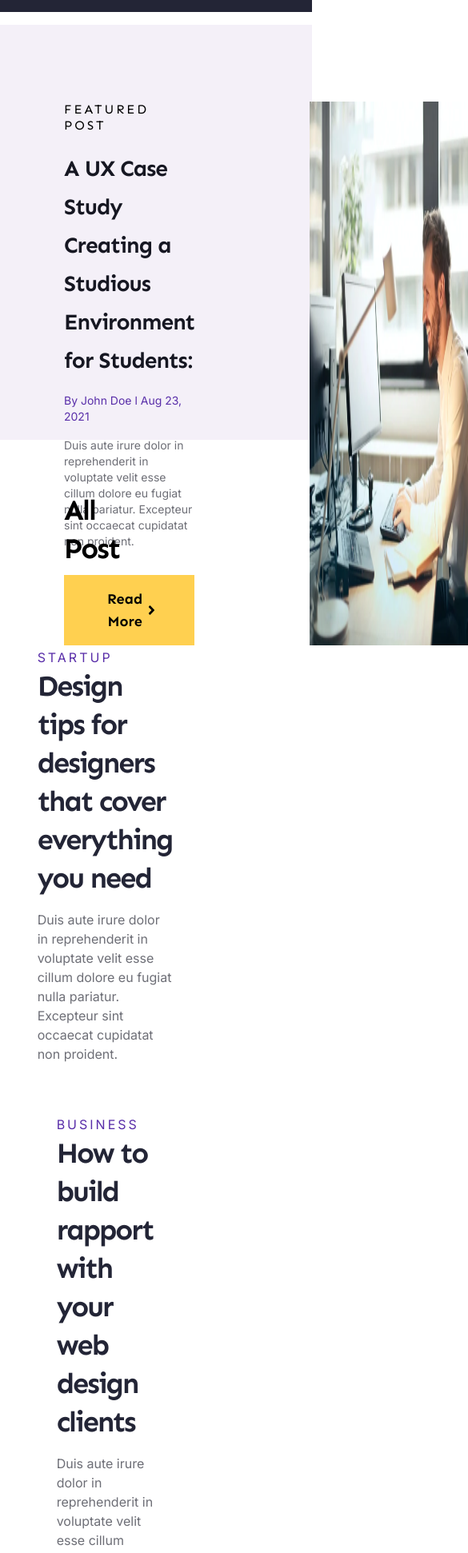
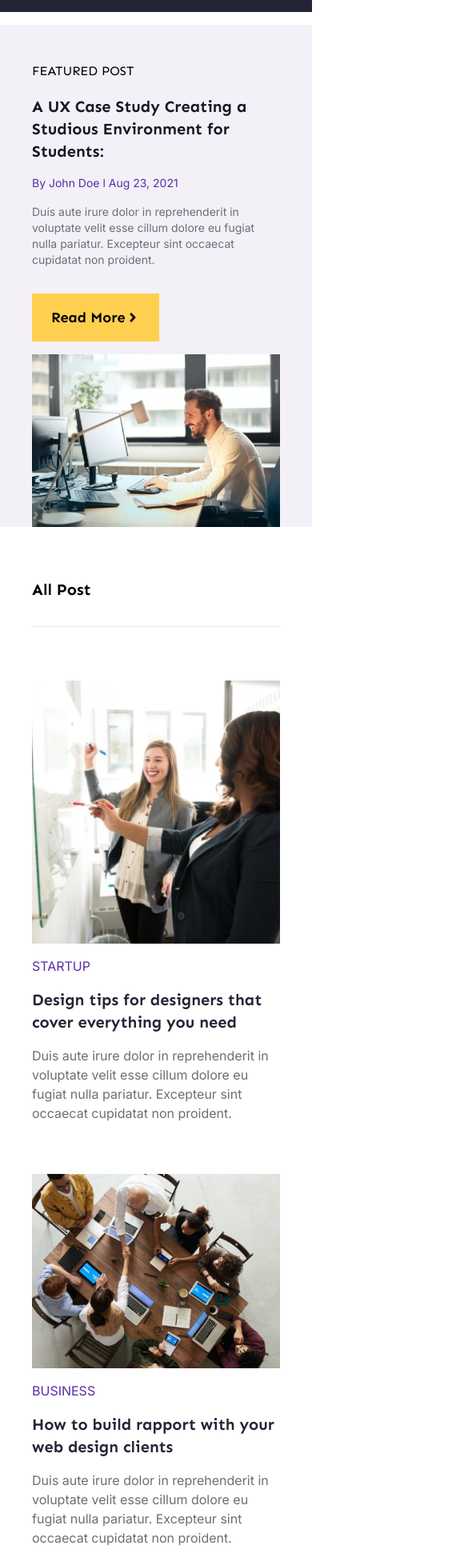
Before and after one commit to devhasheburrahman/finsweet, a React (Vite) app: page /blog in a window 390 px wide. Shown: the part 49-1991 px from the top of the page at 80% size, 585 px wide, since content can reach past the window. Built offline with nearby package versions, Linux system fonts and the light colour scheme.

Commit message:
blogpages responsive

```diff
--- a/src/pages/Blog/Blog.jsx
+++ b/src/pages/Blog/Blog.jsx
@@ -5,78 +5,78 @@ import { FaAngleLeft, FaAngleRight } from 'react-icons/fa';
 const Blog = () => {
     return (
         <div>
-            <section className='h-[519px] bg-[#F4F0F8]'>
-                <div className='flex gap-36 px-20 pt-24'>
+            <section className='md:h-[519px] bg-[#F4F0F8]'>
+                <div className='md:flex gap-36 md:px-20 px-10 pt-12 md:pt-24'>
                     <div>
-                        <p style={{ letterSpacing: '3px', lineHeight: '20px' }} className='font-[Sen] text-base font-medium mb-5 ' >FEATURED POST</p>
+                        <p className='leading-[20px] md:tracking-[3px] font-[Sen] text-base font-medium mb-5 ' >FEATURED POST</p>
 
 
-                        <h1 style={{ letterSpacing: '-1px', lineHeight: '48px' }} className=' text-[28px] font-bold font-[Sen] text-[#161722] '>A UX Case Study Creating a Studious Environment for Students: </h1>
+                        <h1 className='md:leading-[48px] md:tracking-[-1px] text-xl md:text-[28px] font-bold font-[Sen] text-[#161722] '>A UX Case Study Creating a Studious Environment for Students: </h1>
                         <p className='text-sm text-[Inter] text-[#592EA9] mt-4 mb-4' >By John Doe   l   Aug 23, 2021 </p>
                         <p className='text-sm text-[Inter] text-[#6D6E76]'>Duis aute irure dolor in reprehenderit in voluptate velit esse cillum dolore eu fugiat nulla pariatur. Excepteur sint occaecat cupidatat non proident.</p>
 
-                        <button className='flex items-center px-12 bg-[#FFD050] py-4 text-lg font-bold font-[Sen] mt-8'>  Read More <FaAngleRight /> </button>
+                        <button className='flex items-center px-6 md:px-12 bg-[#FFD050] py-4 text-lg font-bold font-[Sen] mb-4 mt-8'>  Read More <FaAngleRight /> </button>
                     </div>
 
                     <img src="blog1.png" alt="" />
                 </div>
 
-                {/* post section */}
+
             </section>
+            {/* post section */}
+            <section className='md:px-20 px-10 md:mr-40'>
 
-            <section className='px-20 mr-40'>
-
-                <h1 style={{ letterSpacing: '-2px', lineHeight: '48px' }} className=' mt-16 text-4xl font-bold font-[Sen] '> All Post</h1>
+                <h1 className='md:leading-[48px] md:tracking-[-2px]  mt-16 text-xl md:text-4xl font-bold font-[Sen] '> All Post</h1>
 
                 <hr className='h-1 text-[#6D6E76] mt-8 mb-16' />
 
-                <div className='flex gap-8 justify-center items-center mt-16 '>
+                <div className='md:flex gap-8 justify-center items-center mt-16 '>
                     <div>
                         <img className='w-[490px]' src="category.png" alt="" />
                     </div>
                     <div >
-                        <p style={{ letterSpacing: '3px' }} className='font-[Inter] text-base  text-[#592EA9]'>STARTUP</p>
-                        <h1 style={{ letterSpacing: '-2px', lineHeight: '48px' }} className='font-bold font-[Sen] text-4xl text-[#232536]'>Design tips for designers that cover everything you need</h1>
+                        <p className='mt-4 mb-4  md:tracking-[3px] font-[Inter] text-base  text-[#592EA9]'>STARTUP</p>
+                        <h1 className='md:leading-[48px] md:tracking-[-2px] font-bold font-[Sen] text-xl md:text-4xl text-[#232536]'>Design tips for designers that cover everything you need</h1>
                         <p className='text-base text-[#6D6E76] font-[Inter] mt-4'>Duis aute irure dolor in reprehenderit in voluptate velit esse cillum dolore eu fugiat nulla pariatur. Excepteur sint occaecat cupidatat non proident.</p>
                     </div>
                 </div>
-                <div className='flex gap-8 justify-center items-center mt-16'>
+                <div className='md:flex gap-8 justify-center items-center mt-16'>
                     <div>
                         <img className='w-[490px]' src="client2.png" alt="" />
                     </div>
                     <div >
-                        <p style={{ letterSpacing: '3px' }} className='font-[Inter] text-base  text-[#592EA9]'>BUSINESS</p>
-                        <h1 style={{ letterSpacing: '-2px', lineHeight: '48px' }} className='font-bold font-[Sen] text-4xl text-[#232536]'>How to build rapport with your web design clients</h1>
+                        <p className='md:tracking-[3px] font-[Inter] mt-4 mb-4 text-base  text-[#592EA9]'>BUSINESS</p>
+                        <h1 className='md:leading-[48px] md:tracking-[-2px] font-bold font-[Sen] md:text-4xl text-xl text-[#232536]'>How to build rapport with your web design clients</h1>
                         <p className='text-base text-[#6D6E76] font-[Inter] mt-4'>Duis aute irure dolor in reprehenderit in voluptate velit esse cillum dolore eu fugiat nulla pariatur. Excepteur sint occaecat cupidatat non proident.</p>
                     </div>
                 </div>
-                <div className='flex gap-8 justify-center items-center mt-16 '>
+                <div className='md:flex gap-8 justify-center items-center mt-16 '>
                     <div>
                         <img className='w-[490px]' src=" client1.png" alt="" />
                     </div>
                     <div >
-                        <p style={{ letterSpacing: '3px' }} className='font-[Inter] text-base  text-[#592EA9]'>BUSINESS</p>
-                        <h1 style={{ letterSpacing: '-2px', lineHeight: '48px' }} className='font-bold font-[Sen] text-4xl text-[#232536]'>Logo design trends to avoid in 2022</h1>
+                        <p className='mt-4  md:tracking-[3px] font-[Inter] text-base  text-[#592EA9]'>BUSINESS</p>
+                        <h1 className='md:leading-[48px] md:tracking-[-2px] font-bold font-[Sen] md:text-4xl text-xl text-[#232536]'>Logo design trends to avoid in 2022</h1>
                         <p className='text-base text-[#6D6E76] font-[Inter] mt-4'>Duis aute irure dolor in reprehenderit in voluptate velit esse cillum dolore eu fugiat nulla pariatur. Excepteur sint occaecat cupidatat non proident.</p>
                     </div>
                 </div>
-                <div className='flex gap-8 justify-center items-center mt-16 '>
+                <div className='md:flex gap-8 justify-center items-center mt-16 '>
                     <div>
-                        <img className='w-[490px]' src="about2.png" alt="" />
+                        <img className='md:w-[490px]' src="about2.png" alt="" />
                     </div>
                     <div >
-                        <p style={{ letterSpacing: '3px' }} className='font-[Inter] text-base  text-[#592EA9]'>TECHNOLOGY</p>
-                        <h1 style={{ letterSpacing: '-2px', lineHeight: '48px' }} className='font-bold font-[Sen] text-4xl text-[#232536]'>8 Figma design systems you can download for free today</h1>
+                        <p className='md:tracking-[3px] mt-4 mb-4 font-[Inter] text-base  text-[#592EA9]'>TECHNOLOGY</p>
+                        <h1 className='md:leading-[48px] md:tracking-[-2px] font-bold font-[Sen] md:text-4xl text-xl text-[#232536]'>8 Figma design systems you can download for free today</h1>
                         <p className='text-base text-[#6D6E76] font-[Inter] mt-4'>Duis aute irure dolor in reprehenderit in voluptate velit esse cillum dolore eu fugiat nulla pariatur. Excepteur sint occaecat cupidatat non proident.</p>
                     </div>
                 </div>
-                <div className='flex gap-8 justify-center items-center mt-16'>
+                <div className='md:flex gap-8 justify-center items-center mt-16'>
                     <div>
                         <img className='w-[490px]' src="apost-2.png" alt="" />
                     </div>
                     <div >
-                        <p style={{ letterSpacing: '3px' }} className='font-[Inter] text-base  text-[#592EA9]'>ECONOMY</p>
-                        <h1 style={{ letterSpacing: '-2px', lineHeight: '48px' }} className='font-bold font-[Sen] text-4xl text-[#232536]'>Font sizes in UI design: The complete guide to follow</h1>
+                        <p className='md:tracking-[3px] mt-4 mb-4 font-[Inter] text-base  text-[#592EA9]'>ECONOMY</p>
+                        <h1 className='md:leading-[48px] md:tracking-[-2px] font-bold font-[Sen] md:text-4xl text-xl text-[#232536]'>Font sizes in UI design: The complete guide to follow</h1>
                         <p className='text-base text-[#6D6E76] font-[Inter] mt-4'>Duis aute irure dolor in reprehenderit in voluptate velit esse cillum dolore eu fugiat nulla pariatur. Excepteur sint occaecat cupidatat non proident.</p>
                     </div>
                 </div>
@@ -85,31 +85,31 @@ const Blog = () => {
 
             </section>
 
-            <div className='mt-[69px] text-center flex  justify-center items-center gap-4 text-2xl font-bold'>
+            <div className='mt-[69px] text-center flex  justify-center items-center gap-4 text-xl md:text-2xl font-bold'>
                 <FaAngleLeft className='text-[#6D6E76]' /><span className='text-[#6D6E76]'>Per</span> <span>Next</span> <FaAngleRight />
             </div>
 
-            <section className='px-20 mt-16'>
-                <h1 style={{ letterSpacing: '-2px', lineHeight: '48px' }} className=' mt-16 text-center text-4xl font-bold font-[Sen] mb-12 '>All Categories</h1>
+            <section className='md:px-20 px-10 mt-16'>
+                <h1 className=' md:leading-[48px] md:tracking-[-2px] mt-16 text-center  text-2xl md:text-4xl font-bold font-[Sen] mb-12 '>All Categories</h1>
 
-                <div className='flex justify-center gap-8' >
+                <div className='md:flex justify-center gap-8' >
 
-                    <div className=' w-[296px] h-[228px] border border-[#6D6E76] p-8'>
+                    <div className='mb-5 h-[228px] border border-[#6D6E76] p-8'>
                         <img src="icon1.svg" alt="" />
                         <h1 className=' font-bold font-[Sen] text-[28px] mt-2'>Business </h1>
                         <p className='text-base text-[#6D6E76] font-[Inter] mt-2'>Lorem ipsum dolor sit amet, consectetuer adipiscing elit.</p>
                     </div>
-                    <div className=' w-[296px] h-[228px] border border-[#6D6E76] p-8 bg-[#FFD050]'>
+                    <div className='mb-5 h-[228px] border border-[#6D6E76] p-8 bg-[#FFD050]'>
                         <img className='bg-[#FBF6EA] p-3 rounded-xl' src="icon2.svg" alt="" />
                         <h1 className=' font-bold font-[Sen] text-[28px] mt-2'>Startup </h1>
                         <p className='text-base text-[#6D6E76] font-[Inter] mt-2'>Lorem ipsum dolor sit amet, consectetuer adipiscing elit.</p>
                     </div>
-                    <div className=' w-[296px] h-[228px] border border-[#6D6E76] p-8'>
+                    <div className='mb-5  h-[228px] border border-[#6D6E76] p-8'>
                         <img className='bg-[#FBF6EA] p-3 rounded-xl' src="icon3.svg" alt="" />
                         <h1 className=' font-bold font-[Sen] text-[28px] mt-2'>Startup </h1>
                         <p className='text-base text-[#6D6E76] font-[Inter] mt-2'>Lorem ipsum dolor sit amet, consectetuer adipiscing elit.</p>
                     </div>
-                    <div className=' w-[296px] h-[228px] border border-[#6D6E76] p-8'>
+                    <div className='mb-5 h-[228px] border border-[#6D6E76] p-8'>
                         <img className='bg-[#FBF6EA] p-3 rounded-xl' src="icon4.svg" alt="" />
                         <h1 className=' font-bold font-[Sen] text-[28px] mt-2'>Technology </h1>
                         <p className='text-base text-[#6D6E76] font-[Inter] mt-2'>Lorem ipsum dolor sit amet, consectetuer adipiscing elit.</p>
```
